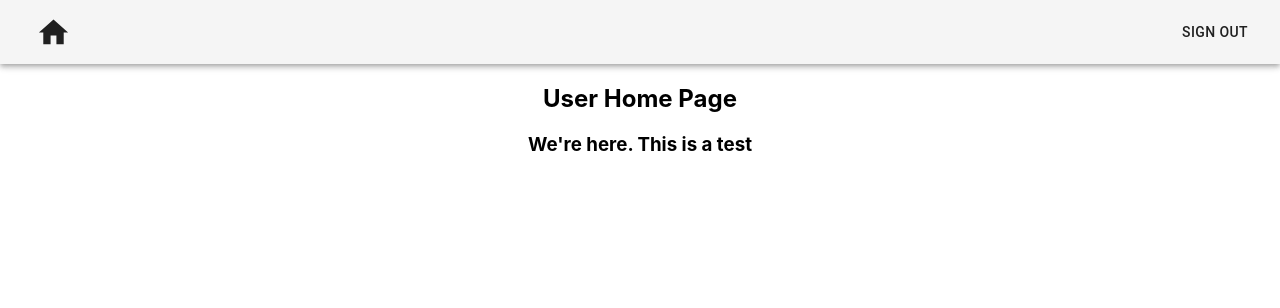
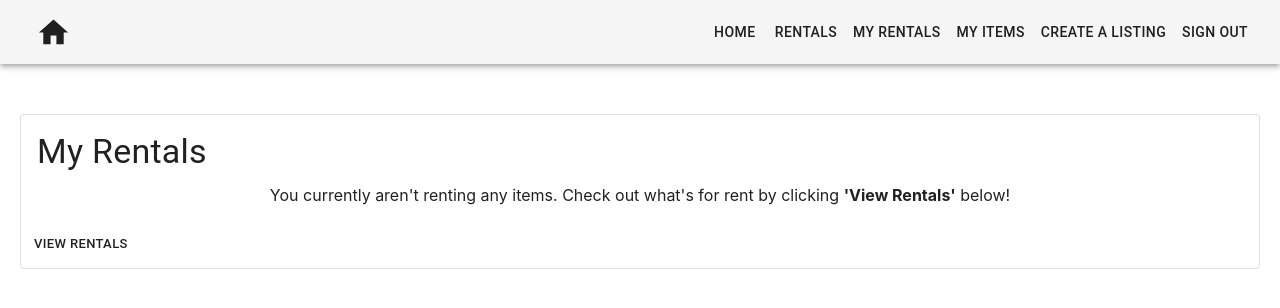
Before and after one commit to ptct-use-my-tech-3/use-my-tech-front-end-new, a React (Create React App) app: page /home in a window 1280 px wide. Shown: the top 308 px of the page. Built offline with nearby package versions, Linux system fonts and the light colour scheme; sample sign-in values are in the browser's storage.

Commit message:
started building up the renter dashboard

```diff
--- a/src/App.js
+++ b/src/App.js
@@ -3,10 +3,12 @@ import Navbar from "./components/Navbar";
 import Login from "./components/Login";
 import Signup from "./components/Signup";
 import UserHome from "./components/UserHome";
+import ItemsForRent from './components/ItemsForRent'
 import { BrowserRouter as Router, Route, Switch } from "react-router-dom";
 
 import ProtectedRoute  from './helpers/ProtectedRoute'
 import Landing from "./components/Landing";
+import CreateListing from "./components/CreateListing";
 
 
 
@@ -21,6 +23,8 @@ function App() {
 					<Route path="/login" component={Login} />
 					<Route path="/signup" component={Signup} />
 					<ProtectedRoute exact path="/home" component={UserHome}/>
+					<ProtectedRoute path="/rentals" component={ItemsForRent}/>
+					<ProtectedRoute path="/createListing" component={CreateListing}/>
 				</Switch>
 			</div>
 		</Router>
--- a/src/components/CreateListing.js
+++ b/src/components/CreateListing.js
@@ -1,16 +1,13 @@
-import react, {useState, useEffect} from 'react';
+import {useState, useEffect} from 'react';
 import {Grid,
-        AppBar,
         Paper,
         Typography,
         TextField,
-        FormControlLabel,
         Button,
-        Checkbox}
+    }
         from '@material-ui/core'
 import { makeStyles } from '@material-ui/core/styles';
 import * as yup from 'yup';
-import axios from 'axios';
 import React from 'react';
 import ImageUpload from './ImageUpload';
 import ListingFormSchema from '../schemas/ListingFormSchema';
--- a/src/components/ListingCard.js
+++ b/src/components/ListingCard.js
@@ -23,7 +23,9 @@ const ListingCard = props => {
         padding: '0px auto',
         boxShadow: '2px 2px 4px black'
     };
+    const handleClick =()=>{
 
+    }
     return (
         <div style={cardStyle} onClick={props.handleClick}>
             <p style={nameStyle}> {props.listing.name} </p>
--- a/src/components/Navbar.js
+++ b/src/components/Navbar.js
@@ -58,15 +58,28 @@ const Navbar = (props) => {
 	const logout = () => {
 		localStorage.removeItem("token");
 		alert("You've Logged Out!");
-		history.push("/");
+		history.push("/login");
 	};
 
-	// TODO: add list of menu items here for when logged in.
+
 	const menuItemsLoggedIn = [
 		{
-			menuTitle: "",
+			menuTitle: "Rentals",
+			pageURL: "/rentals",
+		},
+		{
+			menuTitle: "My Rentals",
 			pageURL: "/",
 		},
+		{
+			menuTitle: "My Items",
+			pageURL: "/",
+		},
+		{
+			menuTitle: "Create a Listing",
+			pageURL: "/createListing",
+		},
+
 	];
 	const menuItemsLoggedOut = [
 		{
@@ -88,7 +101,7 @@ const Navbar = (props) => {
 					<Toolbar>
 						<IconButton color="inherit">
 							<HomeIcon
-								onClick={() => handleButtonClick("/")}
+								onClick={() => handleButtonClick("/home")}
 								fontSize="large"
 							/>
 						</IconButton>
@@ -133,6 +146,9 @@ const Navbar = (props) => {
 						) : (
 							// displays menu items for logged in if not on a mobile device */
 							<div className={classes.NavbarOptions}>
+								<Button color="inherit" onClick={()=>handleButtonClick('/home')}>
+									Home
+								</Button>
 								{/* maps over logged in navbar items and displays them accordingly */}
 								{menuItemsLoggedIn.map((menuItem) => {
 									const { menuTitle, pageURL } = menuItem;
--- a/src/components/UserHome.js
+++ b/src/components/UserHome.js
@@ -1,12 +1,45 @@
 import React from "react";
+import { makeStyles } from '@material-ui/core/styles';
+import Card from '@material-ui/core/Card';
+import CardActions from '@material-ui/core/CardActions';
+import CardContent from '@material-ui/core/CardContent';
+import Button from '@material-ui/core/Button';
+import Typography from '@material-ui/core/Typography';
+
+const useStyles = makeStyles({
+	root: {
+	  minWidth: 275,
+	  margin: '50px 20px 20px 20px'
+	},
+	title: {
+	textAlign: 'left'
+	},
+	pos: {
+	  marginBottom: 12,
+	},
+	paragraph: {
+		padding: '10px',
+		textAlign: 'left',
+	}
+  });
+
 
 const UserHome = () => {
-	return <div>
-			<h2>User Home Page</h2>
-			   <h3>We're here. This is a test</h3>
-		{/* home page to display if user is logged in */}
+	const classes = useStyles();
 
-			</div>;
+	return(
+		<div>
+		<Card className={classes.root} variant="outlined">
+      <CardContent>
+        <Typography className={classes.title} variant='h4' gutterBottom>My Rentals</Typography>
+		<Typography variant='p' gutterBottom>You currently aren't renting any items. Check out what's for rent by clicking <strong>'View Rentals'</strong> below!</Typography>
+      </CardContent>
+      <CardActions>
+        <Button size="small">View Rentals</Button>
+      </CardActions>
+    </Card>
+	</div>
+	)
 };
 
 export default UserHome;
```
